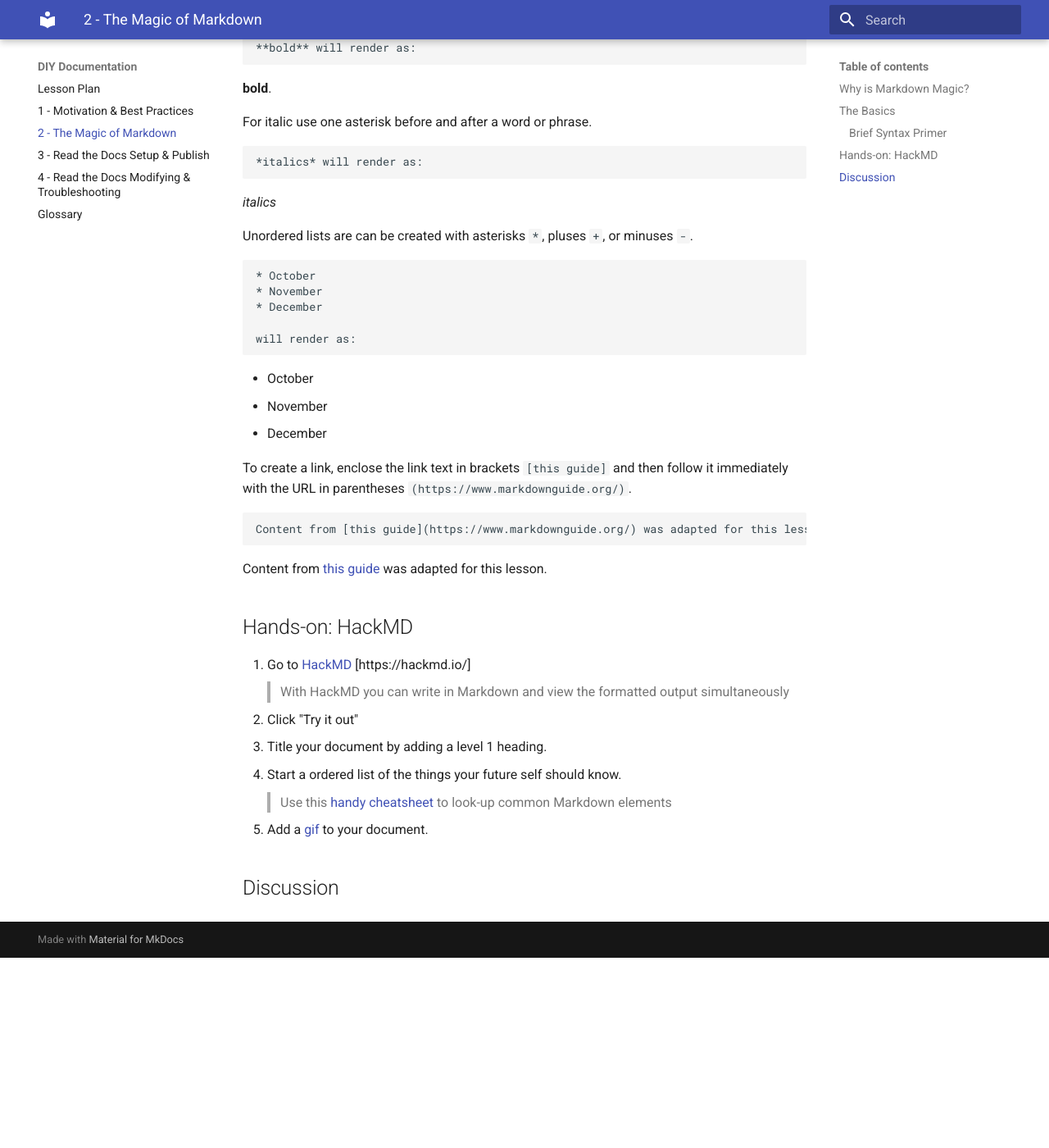
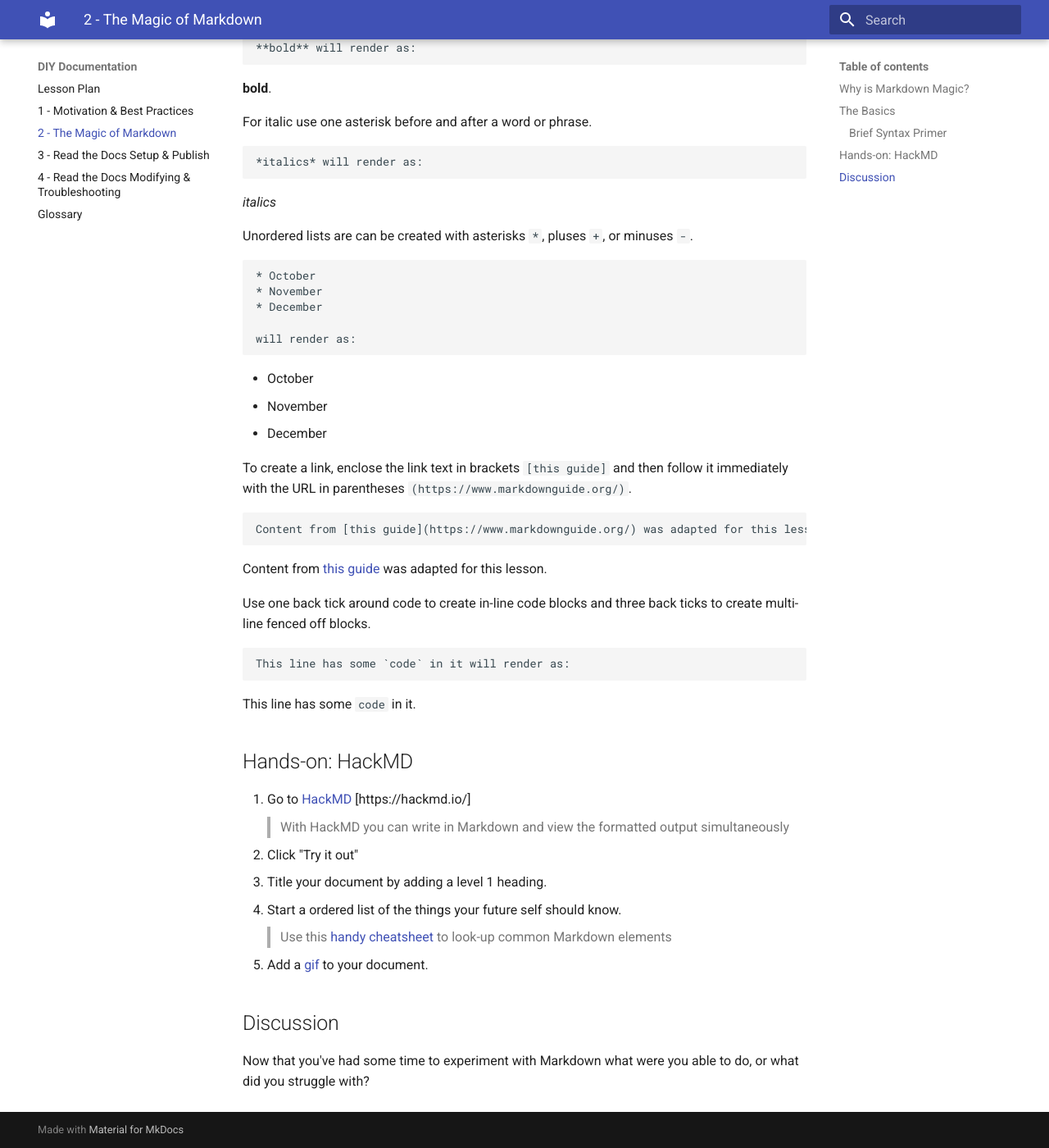
Before and after one commit to rchampieux/diy-documentation, an MkDocs documentation site: the page built from docs/lesson2.md, in a window 1280 px wide and 1400 px high, scrolled down 1293 px. Shown: the whole window at 82% size. Built offline with MkDocs 1.6.1 and Material for MkDocs 9.7.7, drawn with Linux system fonts in a browser that asks for light colours; old or Windows-style settings are respelled for this version of MkDocs; before the commit the page ends 2461 px from its top, so only the background shows below that.

Commit message:
Update lesson2.md

````diff
--- a/docs/lesson2.md
+++ b/docs/lesson2.md
@@ -49,6 +49,12 @@ Content from [this guide](https://www.markdownguide.org/) was adapted for this l
 ```
 Content from [this guide](https://www.markdownguide.org/) was adapted for this lesson.
 
+Use one back tick around code to create in-line code blocks and three back ticks to create multi-line fenced off blocks.
+```
+This line has some `code` in it will render as:
+```
+This line has some `code` in it.
+
 ## Hands-on: HackMD
 1. Go to [HackMD](https://hackmd.io/)
 [https://hackmd.io/]
@@ -60,3 +66,4 @@ Content from [this guide](https://www.markdownguide.org/) was adapted for this l
 5. Add a [gif](https://giphy.com/) to your document.
 
 ## Discussion
+Now that you've had some time to experiment with Markdown what were you able to do, or what did you struggle with?
````
